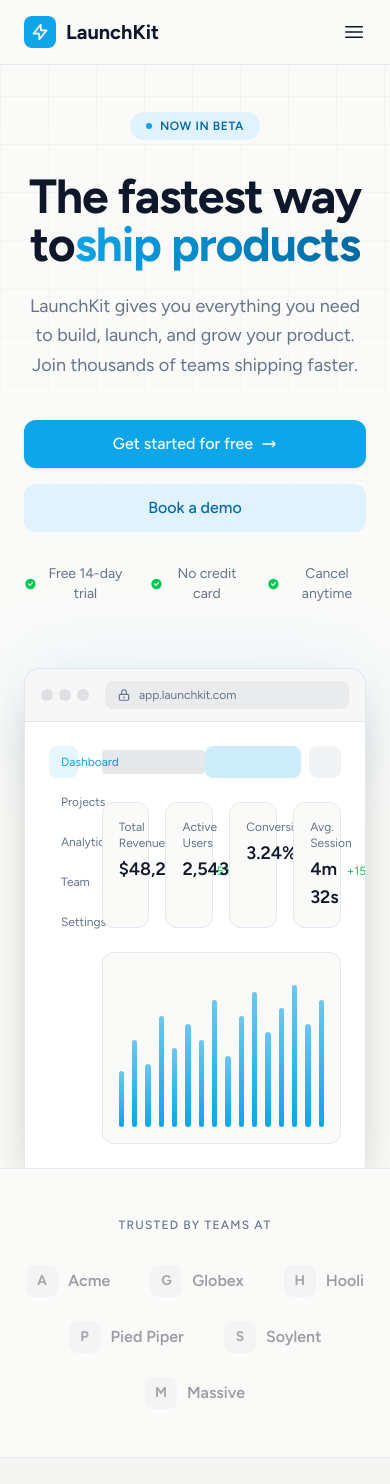
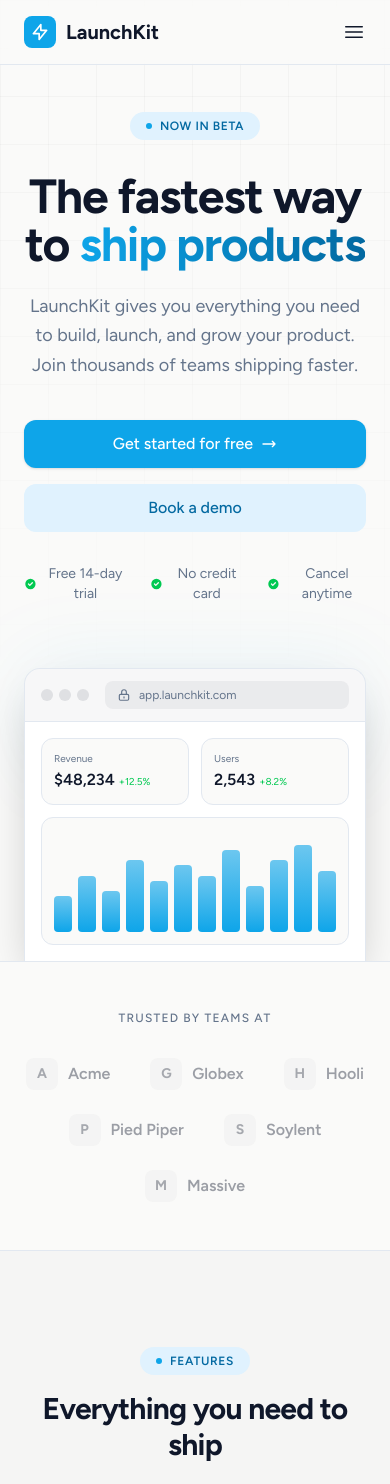
Before and after one commit to ship-studio/saas-template-1, a Next.js app: page / in a window 390 px wide. Shown: the top 1484 px of the page. Built offline with nearby package versions, Linux system fonts and the light colour scheme.

Commit message:
Updates from Ship Studio

```diff
--- a/components/sections/HeroVariantB.tsx
+++ b/components/sections/HeroVariantB.tsx
@@ -28,11 +28,10 @@
             transition={{ duration: 0.5, delay: 0.1, ease: [0.25, 0.4, 0.25, 1] }}
             className="font-[family-name:var(--font-display)] text-5xl sm:text-6xl lg:text-7xl xl:text-8xl font-bold tracking-tight text-[var(--foreground)] mb-6"
           >
-            The fastest way to
-            <span className="lg:block">
-              <span className="bg-gradient-to-r from-[var(--accent)] to-[var(--accent-dark)] bg-clip-text text-transparent">
-                ship products
-              </span>
+            <span className="lg:whitespace-nowrap">The fastest way to</span>{" "}
+            <br className="hidden lg:block" />
+            <span className="bg-gradient-to-r from-[var(--accent)] to-[var(--accent-dark)] bg-clip-text text-transparent">
+              ship products
             </span>
           </motion.h1>
 
@@ -118,8 +117,41 @@
               </div>
             </div>
 
-            {/* Dashboard content */}
-            <div className="p-6 lg:p-8">
+            {/* Mobile: Simplified dashboard */}
+            <div className="p-4 md:hidden">
+              <div className="space-y-3">
+                {/* Stats row */}
+                <div className="grid grid-cols-2 gap-3">
+                  {[
+                    { label: "Revenue", value: "$48,234", change: "+12.5%" },
+                    { label: "Users", value: "2,543", change: "+8.2%" },
+                  ].map((stat, i) => (
+                    <div key={i} className="p-3 rounded-xl bg-[var(--background)] border border-[var(--border)]">
+                      <div className="text-[10px] text-[var(--muted)] mb-0.5">{stat.label}</div>
+                      <div className="flex items-baseline gap-1">
+                        <span className="text-base font-semibold text-[var(--foreground)]">{stat.value}</span>
+                        <span className="text-[10px] text-green-500">{stat.change}</span>
+                      </div>
+                    </div>
+                  ))}
+                </div>
+                {/* Chart */}
+                <div className="h-32 rounded-xl bg-[var(--background)] border border-[var(--border)] p-3 flex items-end">
+                  <div className="flex items-end gap-1.5 w-full h-full">
+                    {[35, 55, 40, 70, 50, 65, 55, 80, 45, 70, 85, 60].map((h, i) => (
+                      <div
+                        key={i}
+                        className="flex-1 bg-gradient-to-t from-[var(--accent)] to-[var(--accent)]/60 rounded-sm"
+                        style={{ height: `${h}%` }}
+                      />
+                    ))}
+                  </div>
+                </div>
+              </div>
+            </div>
+
+            {/* Desktop: Full dashboard */}
+            <div className="hidden md:block p-6 lg:p-8">
               <div className="grid grid-cols-12 gap-6">
                 {/* Sidebar */}
                 <div className="col-span-2 space-y-2">
```
